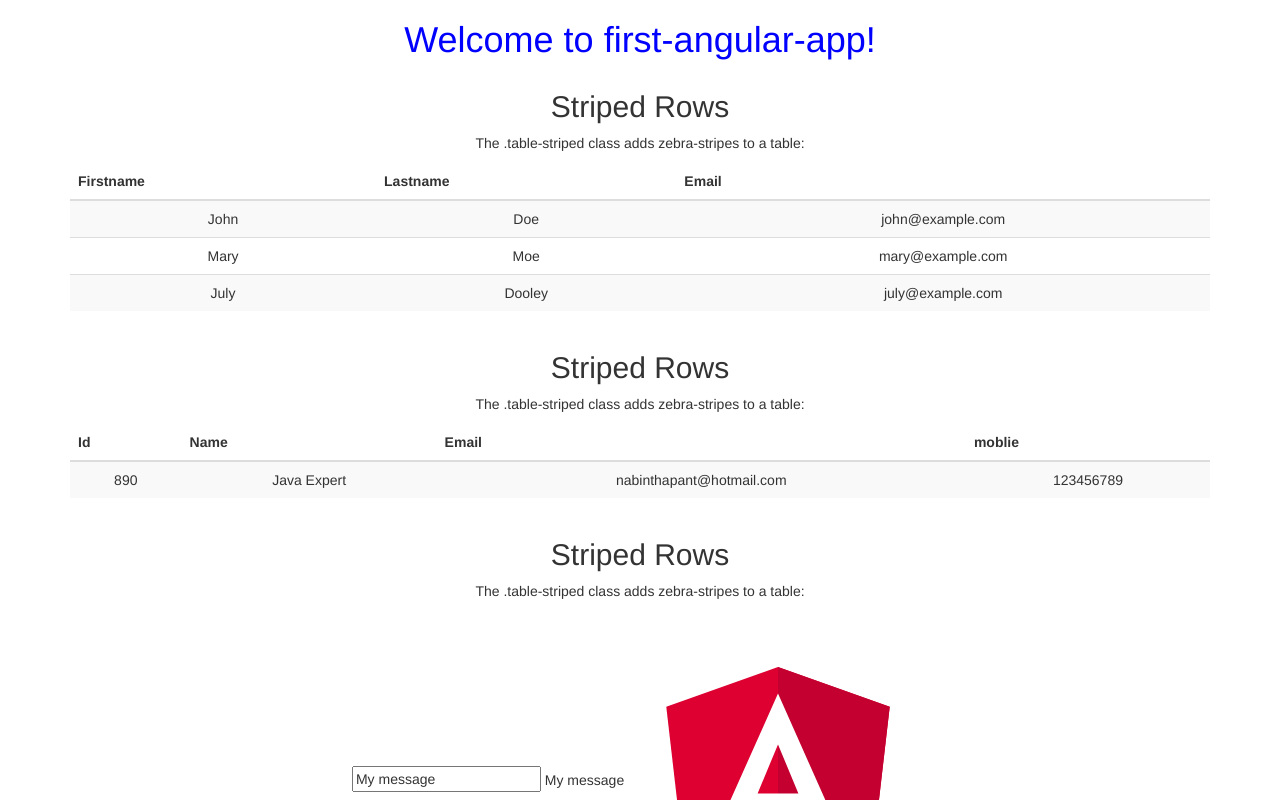
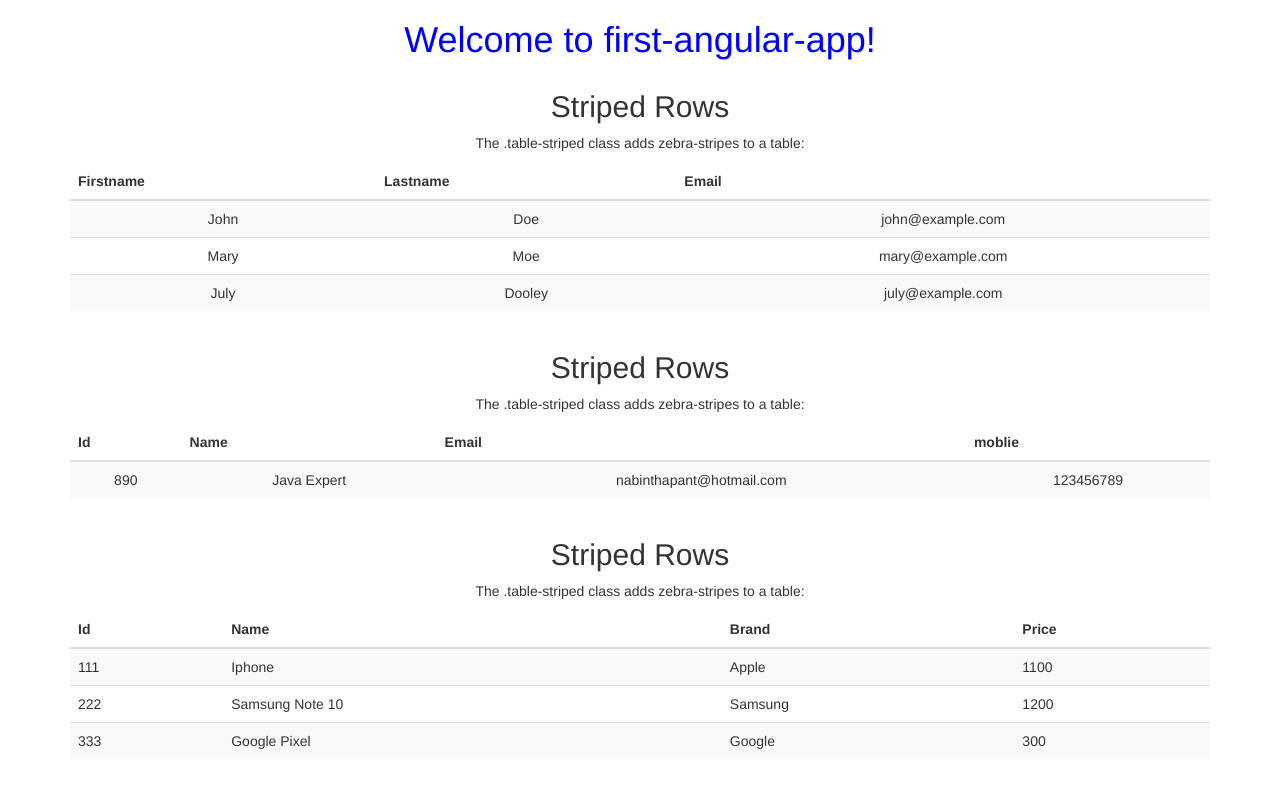
Before and after one commit to thapanabin/Angular8, an Angular app in the folder first-angular-app/: page / in a window 1280 px wide. Shown: the top 800 px of the page. Built offline with nearby package versions, Linux system fonts and the light colour scheme.

Commit message:
Created service and used that service inside the component

```diff
--- a/first-angular-app/src/app/app.module.ts
+++ b/first-angular-app/src/app/app.module.ts
@@ -7,6 +7,7 @@ import { UserComponent } from './user/user.component';
 import { ProductComponent } from './product/product.component';
 import {FormsModule} from '@angular/forms'
 import { from } from 'rxjs';
+import { ProductService } from './product.service';
 @NgModule({
   declarations: [
     AppComponent,
@@ -18,7 +19,7 @@ import { from } from 'rxjs';
     BrowserModule,
     FormsModule
   ],
-  providers: [],
+  providers: [ProductService],
   bootstrap: [AppComponent]
 })
 export class AppModule { }
--- /dev/null
+++ b/first-angular-app/src/app/product.service.ts
@@ -0,0 +1,33 @@
+import { Injectable } from '@angular/core';
+
+@Injectable({
+  providedIn: 'root'
+})
+export class ProductService {
+
+  getProducts(){
+    return [
+      {
+        "id": 111,
+        "name": "Iphone",
+        "brand": "Apple",
+        "price":1100
+      },
+      {
+        "id": 222,
+        "name": "Samsung Note 10",
+        "brand": "Samsung",
+        "price":1200
+      },
+      {
+        "id": 333,
+        "name": "Google Pixel",
+        "brand": "Google",
+        "price":300
+      }
+    ]
+  }
+  constructor() {
+
+}
+}
--- a/first-angular-app/src/app/product/product.component.ts
+++ b/first-angular-app/src/app/product/product.component.ts
@@ -1,4 +1,5 @@
 import { Component, OnInit } from '@angular/core';
+import { ProductService } from '../product.service';
 
 @Component({
   selector: 'app-product',
@@ -7,13 +8,11 @@ import { Component, OnInit } from '@angular/core';
 })
 export class ProductComponent implements OnInit {
   products : any =[];
-  constructor() {
-    this.products = [
-
-    ]
-  }
+  constructor(private service: ProductService) {
+    }
 
   ngOnInit() {
+    this.products = this.service.getProducts();
   }
 
 }
```
Also changed, not shown: 1 other file (tests, documents, lock files or other folders).
